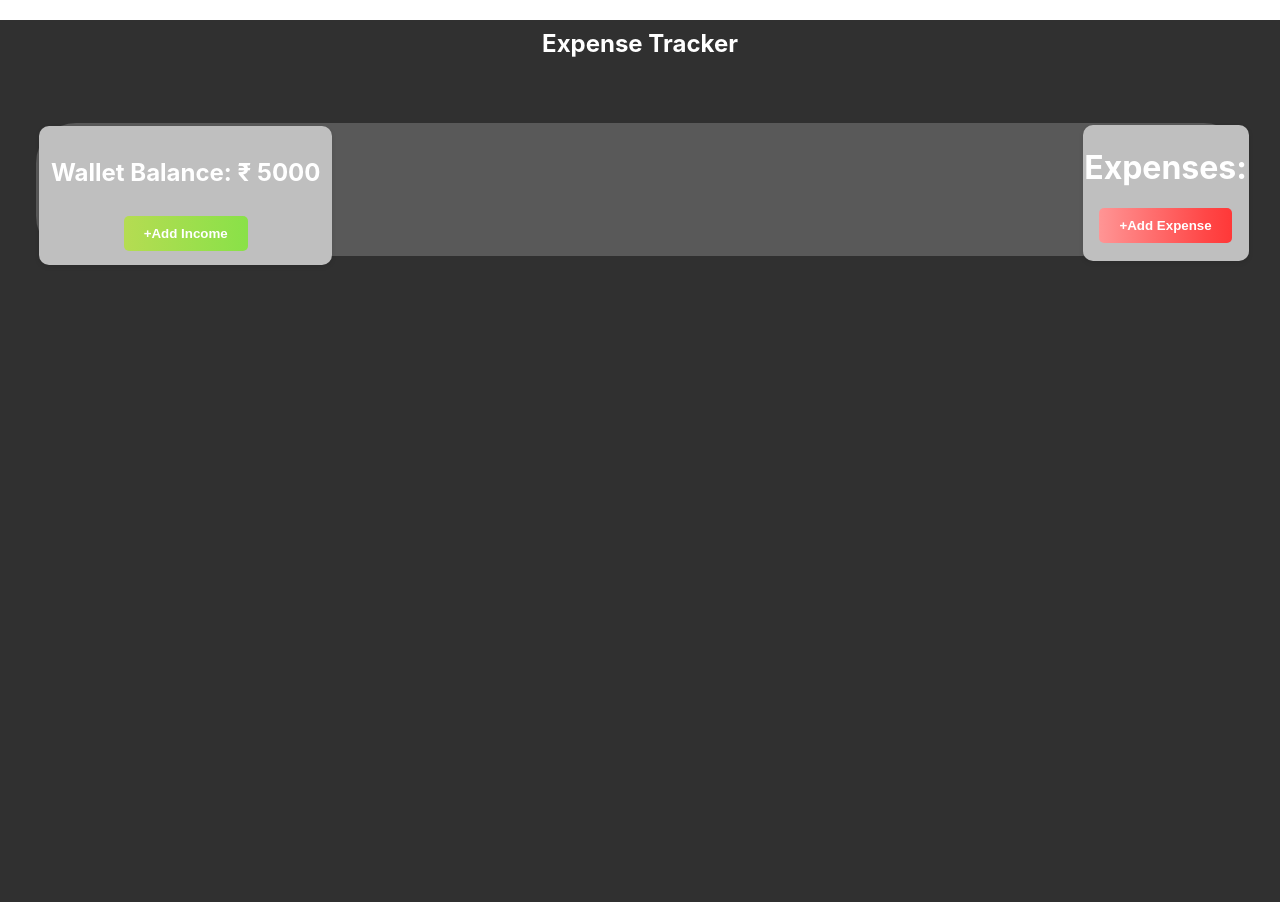
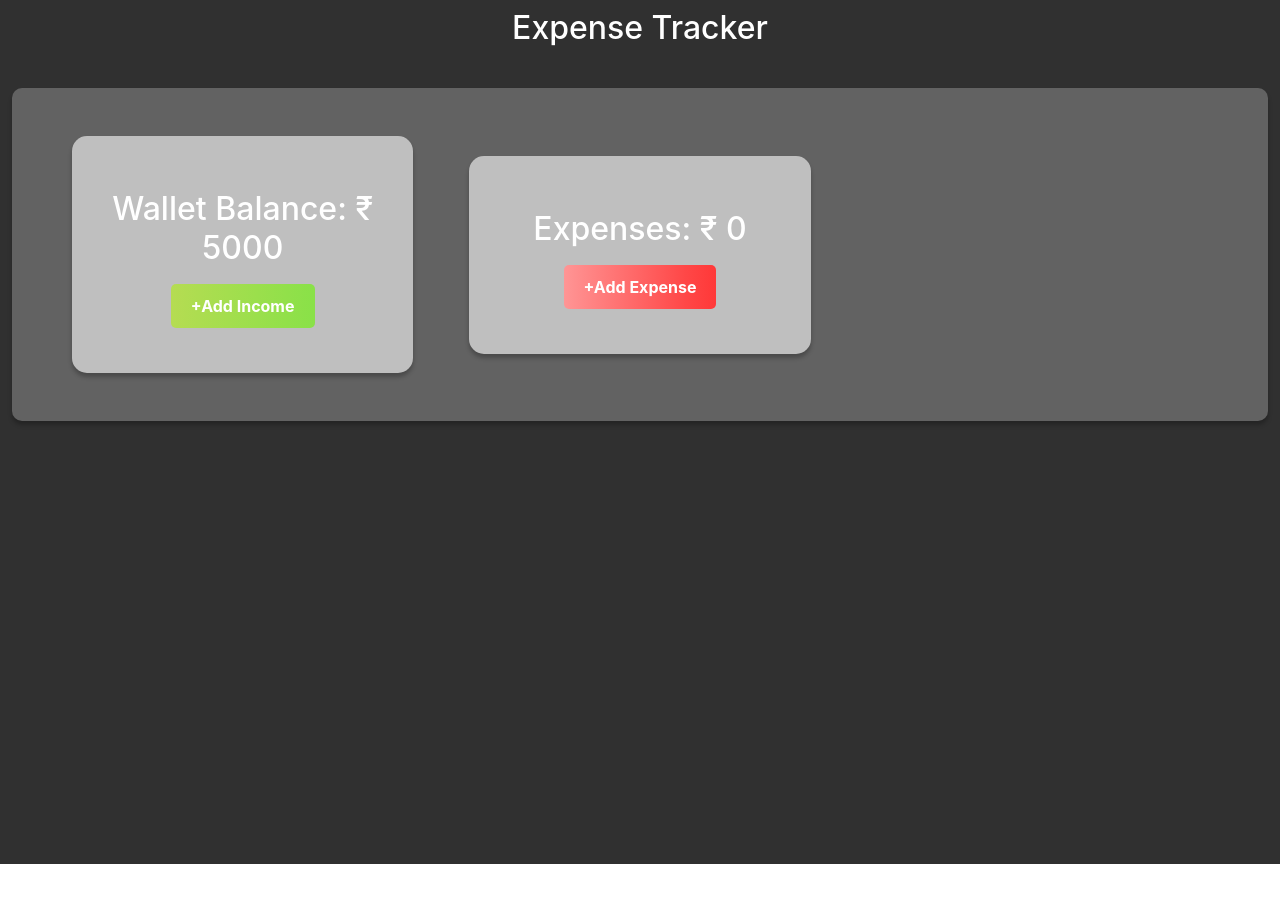
Before and after one commit to itsmesroy/Expense-meter, a React (Create React App) app: page / in a window 1280 px wide. Shown: the top 902 px of the page. After the commit the page ends 864 px from the top, so only its background shows below. Built offline with nearby package versions, Linux system fonts and the light colour scheme; a small style sheet from the web is missing.

Commit message:
Did the IncomemOdal, ExpensemOdal and added expenseForm to expenseButton

```diff
--- a/public/index.html
+++ b/public/index.html
@@ -24,7 +24,14 @@
       work correctly both with client-side routing and a non-root public URL.
       Learn how to configure a non-root public URL by running `npm run build`.
     -->
-    <title>React App</title>
+    <title>Expense Tracker</title>
+    <link
+  rel="stylesheet"
+  href="https://cdn.jsdelivr.net/npm/bootstrap@5.3.0/dist/css/bootstrap.min.css"
+  integrity="sha384-0evHe/X+R7YkT2Rkcd7FumThMqh2BTtYhuEdvjw3pvze9aVlfZG3hM8BC2D6AjZZ"
+  crossorigin="anonymous"
+/>
+
   </head>
   <body>
     <noscript>You need to enable JavaScript to run this app.</noscript>
@@ -39,5 +46,11 @@
       To begin the development, run `npm start` or `yarn start`.
       To create a production bundle, use `npm run build` or `yarn build`.
     -->
+    <script
+    src="https://cdn.jsdelivr.net/npm/bootstrap@5.3.0/dist/js/bootstrap.bundle.min.js"
+    integrity="sha384-kenU1KFdBIe4zVF0s0G1M5b4hcpxyD9F7jL+XV4tG7paJl8tI4Kuhtl+0lyQ0PpL"
+    crossorigin="anonymous"
+  ></script>
+
   </body>
 </html>
--- a/src/App.css
+++ b/src/App.css
@@ -46,16 +46,16 @@
   min-height: 100vh;
 }
 .wallet-balance, .add-expense{
+  background-color: #bfbfbf;
   display: flex;
   flex-direction: column;
   align-items: center;
-  padding: 1%;
-  margin: 1%;
-  border-radius: 10px;
-  height: 100%;
-  box-shadow: 0 2px 5px rgba(0, 0, 0, 0.1);
-  background-color: #bfbfbf;
-  width: 100%;
+  justify-content: center;
+  text-align: center;
+  padding: 45px 20px;
+  border-radius: 15px;
+  box-shadow: 0 4px 4px rgba(0, 0, 0, 0.25);
+
 }
 h2{
   padding: 9px;
@@ -65,18 +65,32 @@ h2{
   color: white
 }
 .row{
-  background-color: #595959;
-  border-radius: 40px;
-  margin: 10px;
-  display: flex;
-  flex-wrap: wrap;
-  justify-content: space-between;
-  margin: 1%;
+  display: grid;
+  grid-template-columns: repeat(3, 1fr);
+  gap: 32px;
+  padding: 48px;
+  background: #626262;
+  border-radius: 10px;
+  box-shadow: 0 4px 4px rgba(0, 0, 0, 0.25);
+  margin-bottom: 32px;
 }
-
 .button{
   border-radius: 7px;
   border: 20px;
+}
+.modal-overlay {
+  position: fixed;
+  top: 0;
+  left: 0;
+  width: 100%;
+  height: 100%;
+  background: rgba(0, 0, 0, 0.5);
+  display: none;
+  z-index: 1000;
+}
+
+.modal-overlay.open {
+  display: block;
 }
 
 .modal {
@@ -84,37 +98,53 @@ h2{
   top: 50%;
   left: 50%;
   transform: translate(-50%, -50%);
-  background: white;
-  padding: 20px;
+  background-color: #C5C6D0;
+  padding: 30px;
   border-radius: 10px;
-  box-shadow: 0 4px 10px rgba(0, 0, 0, 0.25);
+  box-shadow: 0 2px 10px rgba(0, 0, 0, 0.2);
+  z-index: 1001;
+  width: 90%;
   max-width: 500px;
-  width: 100%;
-  z-index: 1000;
 }
 
-.modal-overlay {
-  position: fixed;
-  top: 0;
-  left: 0;
-  right: 0;
-  bottom: 0;
-  background: rgba(78, 69, 69, 0.5);
+.modal-buttons {
   display: flex;
-  justify-content: center;
-  align-items: center;
-  opacity: 0;
-  transition: opacity 0.3s ease-in-out;
-  z-index: 1000;
+  justify-content: space-between;
+  gap: 10px;
 }
 
-.modal-overlay.open {
-  opacity: 1;
+.modal-buttons button {
+  width: 48%;
+  padding: 10px;
+  border-radius: 10px;
+  border: none;
+  cursor: pointer;
+  font-size: 16px;
 }
 
-@media (max-width: 768px){
-  .wallet-balance .add-expense{
-    width: 100%;
-    margin: 1% 0;
-  }
+.modal-buttons .cancel-button {
+  background-color: #e3e3e3;
 }
+
+.modal-buttons button:hover {
+  opacity: 0.8;
+}
+
+.modal input,
+.modal select,
+.modal button {
+  width: 100%;
+  padding: 10px;
+  margin: 10px 0;
+  border-radius: 10px;
+  border: 1px solid #ddd;
+}
+
+
+@media (max-width: 767px){
+ .row{
+  padding: 16px;
+  grid-template-columns: 1fr;
+  gap: 24px;
+ }
+}
--- a/src/App.js
+++ b/src/App.js
@@ -54,7 +54,8 @@ function App() {
       expense.id === updatedExpense.id ? updatedExpense : expense
     );
     setExpenses(updatedExpenses);
-    localStorage.setItem("expenses", JSON.stringify(updatedExpenses))};
+    localStorage.setItem("expenses", JSON.stringify(updatedExpenses))
+  };
 
     const removeExpense = (expenseId) => {
       const updatedExpenses = expenses.filter(
@@ -71,10 +72,10 @@ function App() {
       <div className="Container">
 
         <div className="row align-items-center ">
-          <div className="col-md-6 text-start">
+          <div className="col-sm">
             <div className="wallet-balance">
               <h2>
-                <div>Wallet Balance: ₹ {walletBalance}</div>
+                Wallet Balance: ₹ {walletBalance}
               </h2>
               <button
                 className="button"
@@ -95,9 +96,12 @@ function App() {
             </div>
           </div>
 
-          <div className="col-md-6 text-start">
+          <div className="col-sm">
             <div className="add-expense">
-              <h1>Expenses:</h1>
+              <h2>Expenses: ₹  {expenses.reduce(
+                    (total, expense) => total + expense.amount,
+                    0
+                  )}</h2>
               <button type="button" onClick={openExpenseModal}style={{  background:
                    "linear-gradient(90deg, #FF9595 0%, #FF4747 80%, #FF3838 100%)",
                     color: "#fff",
@@ -112,6 +116,7 @@ function App() {
           </div>
 
 
+
         </div>
       </div>
       <IncomeModal
@@ -121,7 +126,7 @@ function App() {
 
       <ExpenseModal
       isOpen={isExpenseModalOpen}
-      onClose={closeExpenseModal}
+      onClose={closeEditExpenseModal}
       addExpense={addExpense}
       editExpense={editExpense}
       expenseToEdit={expenseToEdit}
--- a/src/components/ExpenseModal.js
+++ b/src/components/ExpenseModal.js
@@ -1,19 +1,20 @@
 import React, { useState, useEffect } from "react";
 import Modal from "react-modal";
 import "../App.css";
-import ExpenseForm from "./ExpenseForm.js";
-function ExpenseModal({isOpen,onClose,addExpense,editExpense,expenseToEdit,walletBalance,enqueueSnackbar,}) {
+import ExpenseForm from "./ExpenseForm";
+function ExpenseModal({
+  isOpen,
+  onClose,
+  addExpense,
+  editExpense,
+  expenseToEdit,
+  walletBalance,
+  enqueueSnackbar,
+}) {
   const [title, setTitle] = useState("");
   const [amount, setAmount] = useState("");
   const [category, setCategory] = useState("");
   const [date, setDate] = useState("");
-
-  const resetModalState = () => {
-    setTitle("");
-    setAmount("");
-    setCategory("");
-    setDate("");
-  };
 
   useEffect(() => {
     if (expenseToEdit) {
@@ -26,6 +27,12 @@ function ExpenseModal({isOpen,onClose,addExpense,editExpense,expenseToEdit,walle
     }
   }, [expenseToEdit, isOpen]);
 
+  const resetModalState = () => {
+    setTitle("");
+    setAmount("");
+    setCategory("");
+    setDate("");
+  };
 
   const handleSubmit = (expense) => {
     if (expenseToEdit) {
```
